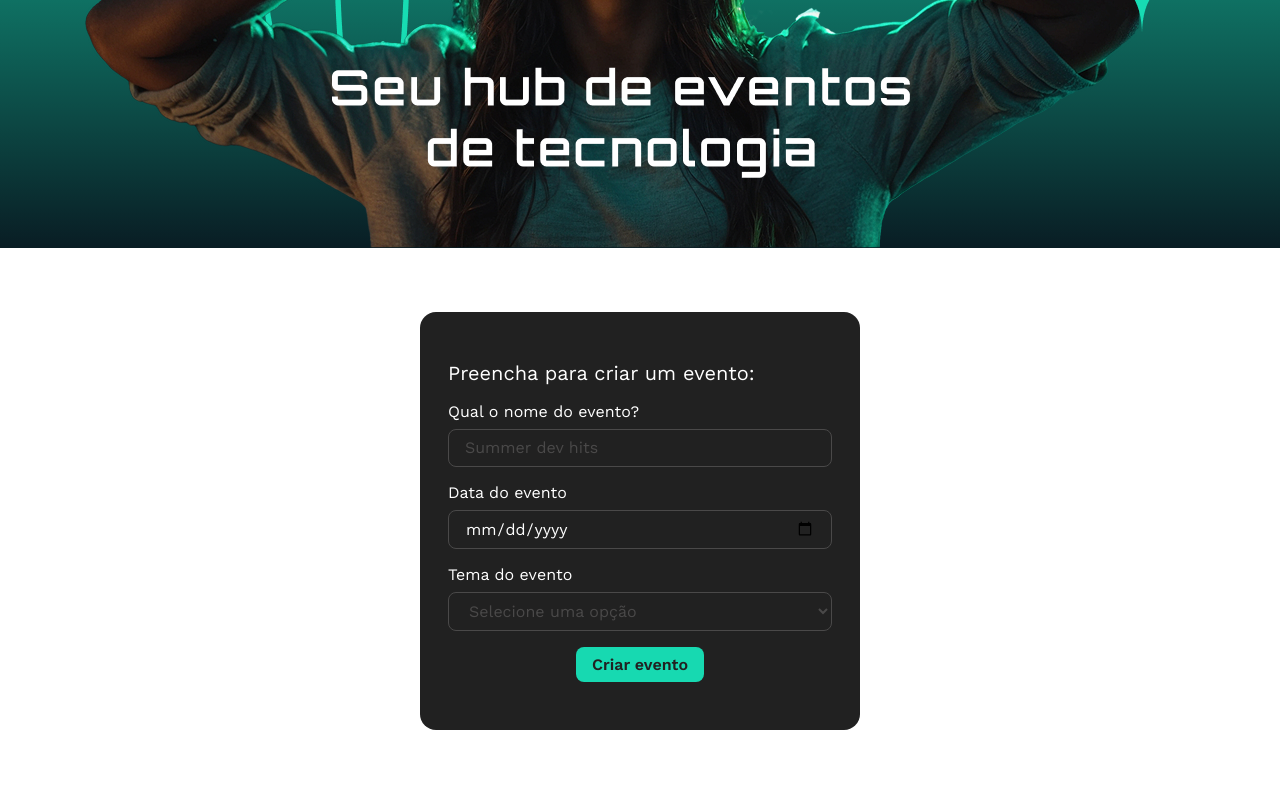
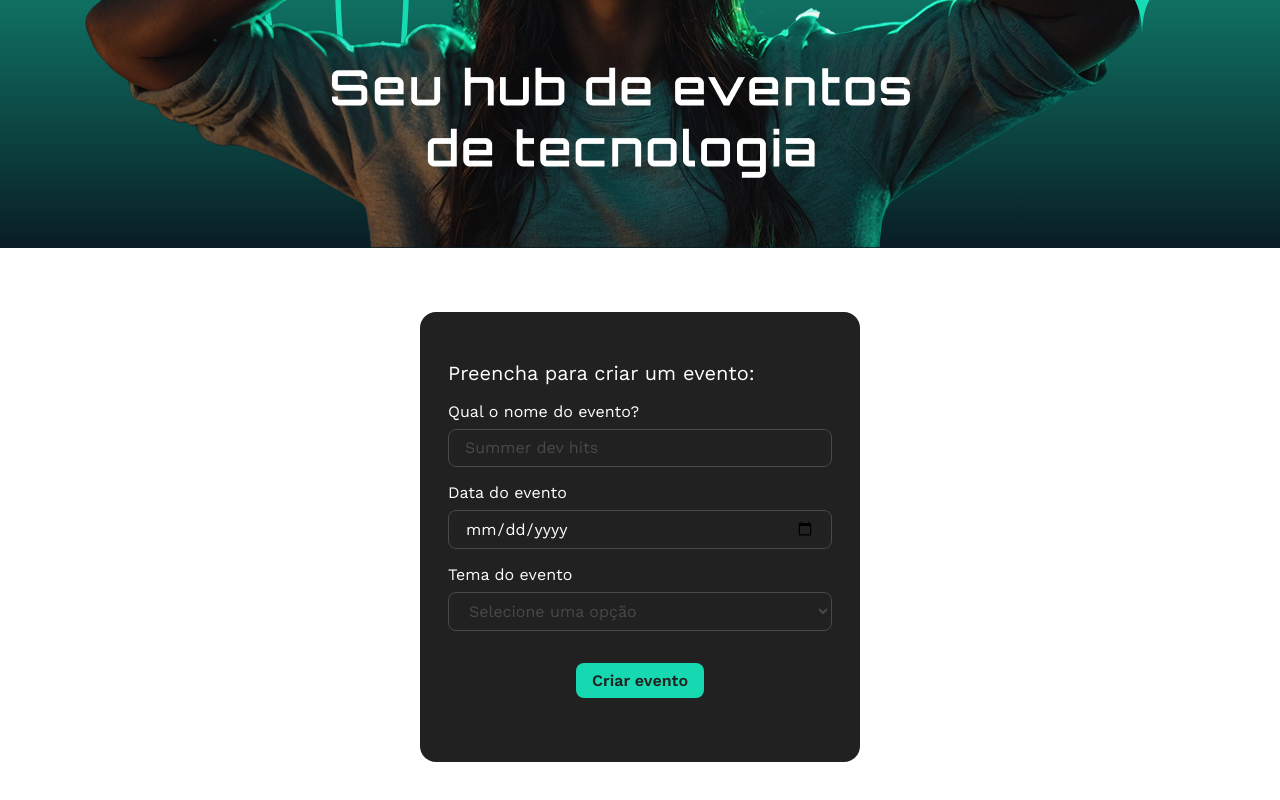
Before and after one commit to DanielMuritiba/React-Tecboard, a React (Vite) app: page / in a window 1280 px wide. Shown: the part 435-1235 px from the top of the page. Built offline with nearby package versions, Linux system fonts and the light colour scheme.

Commit message:
estilização button submit

```diff
--- a/src/componentes/Botao/botao.estilos.css
+++ b/src/componentes/Botao/botao.estilos.css
@@ -1,7 +1,7 @@
 button {
   width: 128px;
   height: 35px;
-  margin: 16px auto;
+  margin: 32px auto;
   color: #212121;
   background-color: #17d9b1;
   border-radius: 8px;
```
